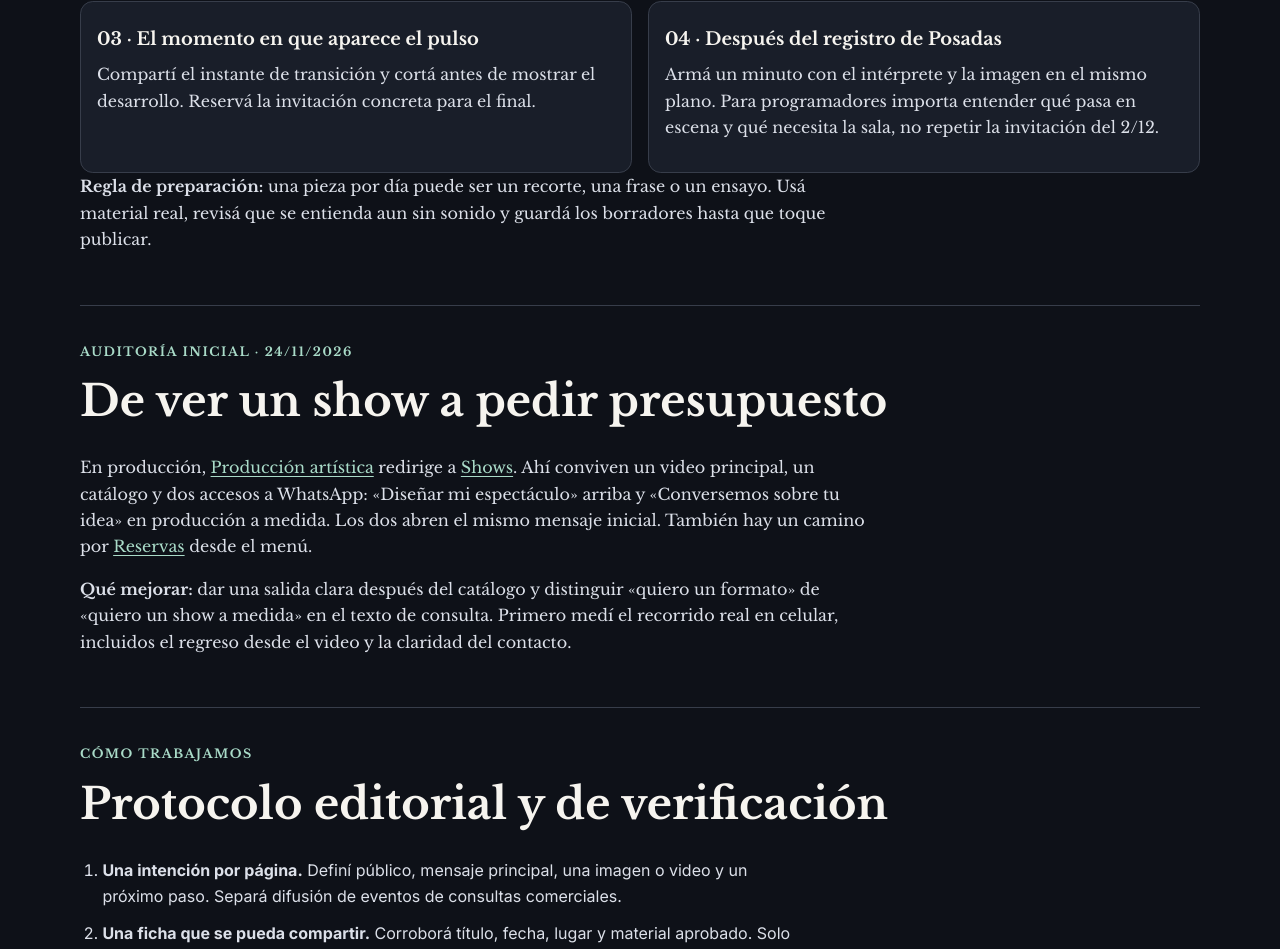
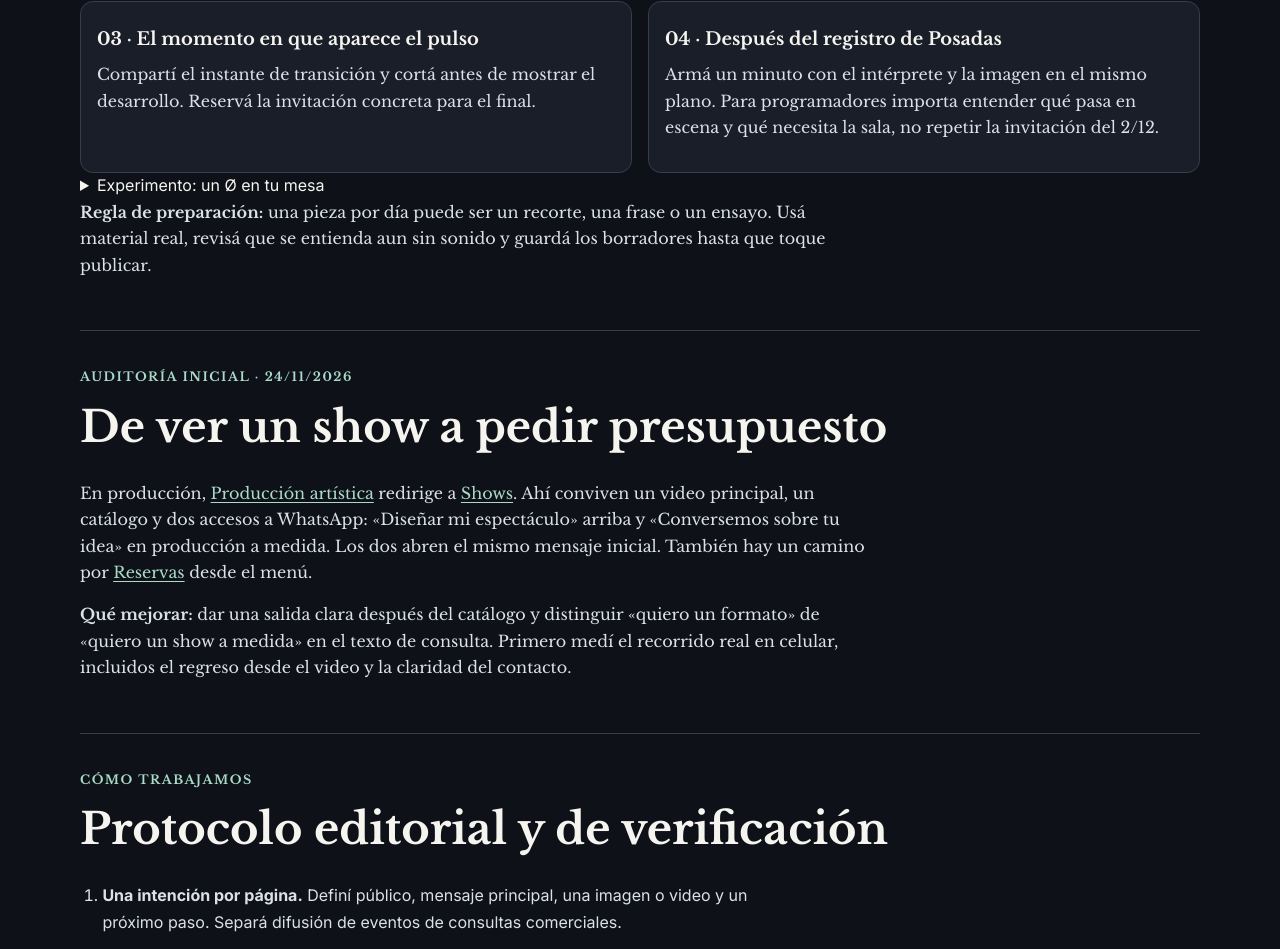
Before and after one commit to O-UnderTango-Club/UnderTangoWEBNextJS, a Next.js app: page /847 in a window 1280 px wide. Shown: the part 1231-2180 px from the top of the page. Built offline with nearby package versions, Linux system fonts and the light colour scheme.

Commit message:
847: documentar el concepto QR con objeto 3D

```diff
--- a/app/847/page.tsx
+++ b/app/847/page.tsx
@@ -39,6 +39,7 @@ export default function WebUndertango() {
             <article><h3>03 · El momento en que aparece el pulso</h3><p>Compartí el instante de transición y cortá antes de mostrar el desarrollo. Reservá la invitación concreta para el final.</p></article>
             <article><h3>04 · Después del registro de Posadas</h3><p>Armá un minuto con el intérprete y la imagen en el mismo plano. Para programadores importa entender qué pasa en escena y qué necesita la sala, no repetir la invitación del 2/12.</p></article>
           </div>
+          <details><summary>Experimento: un Ø en tu mesa</summary><p>Prototipo para evaluar. Un QR en una pieza impresa lleva a la ficha pública desde el celular. Al tocar «Ver en mi mesa», si el equipo lo permite, la animación aparece sobre una superficie: el ruido de partículas encuentra forma con el primer pulso. Sin cámara, se puede conservar la experiencia como animación 3D en la página. Fecha y lugar siguen visibles en todos los casos. No depende de proyectores ni de un plasma.</p><p>Antes de imprimir: verificar el enlace estable, probar apertura y permisos en iPhone y Android, y comprobar la alternativa si la cámara no está habilitada. Solo es una idea de campaña; aún no hay QR ni experiencia de realidad aumentada publicada.</p></details>
           <p><strong>Regla de preparación:</strong> una pieza por día puede ser un recorte, una frase o un ensayo. Usá material real, revisá que se entienda aun sin sonido y guardá los borradores hasta que toque publicar.</p>
         </section>
         <section aria-labelledby="recorrido">
```
